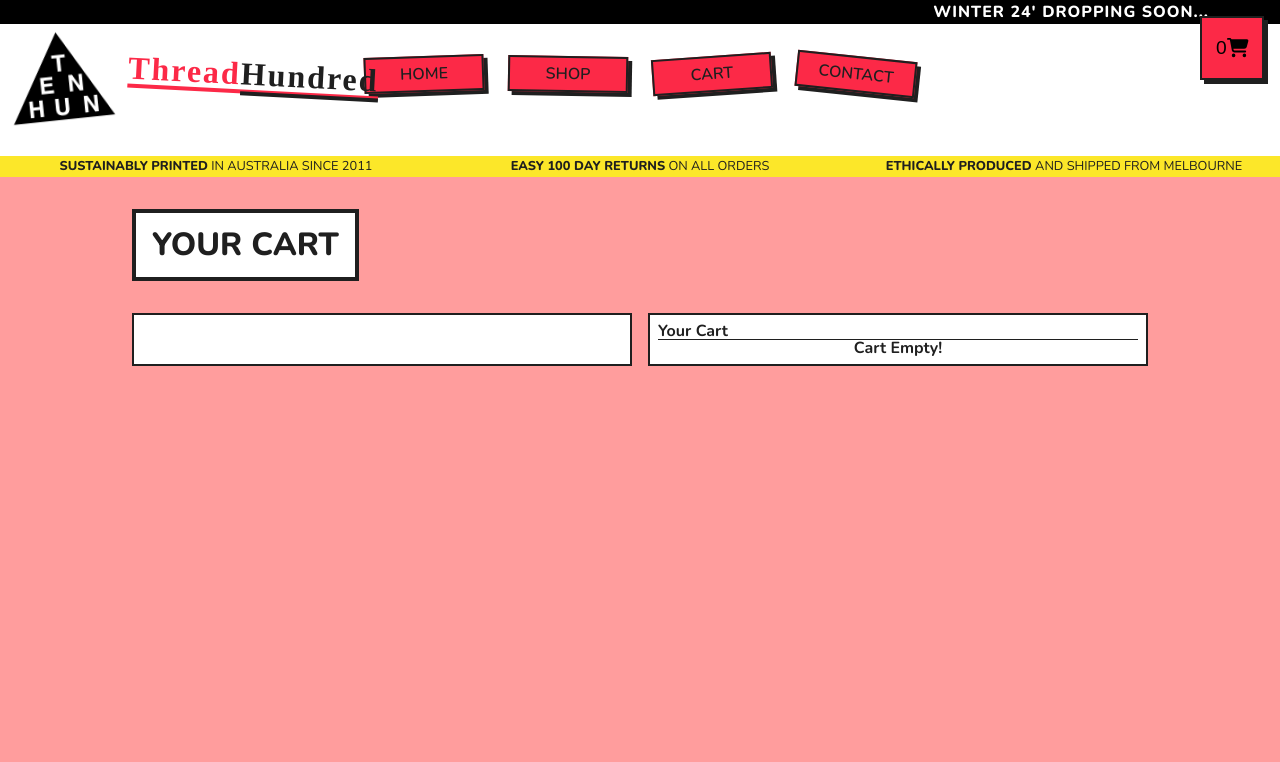
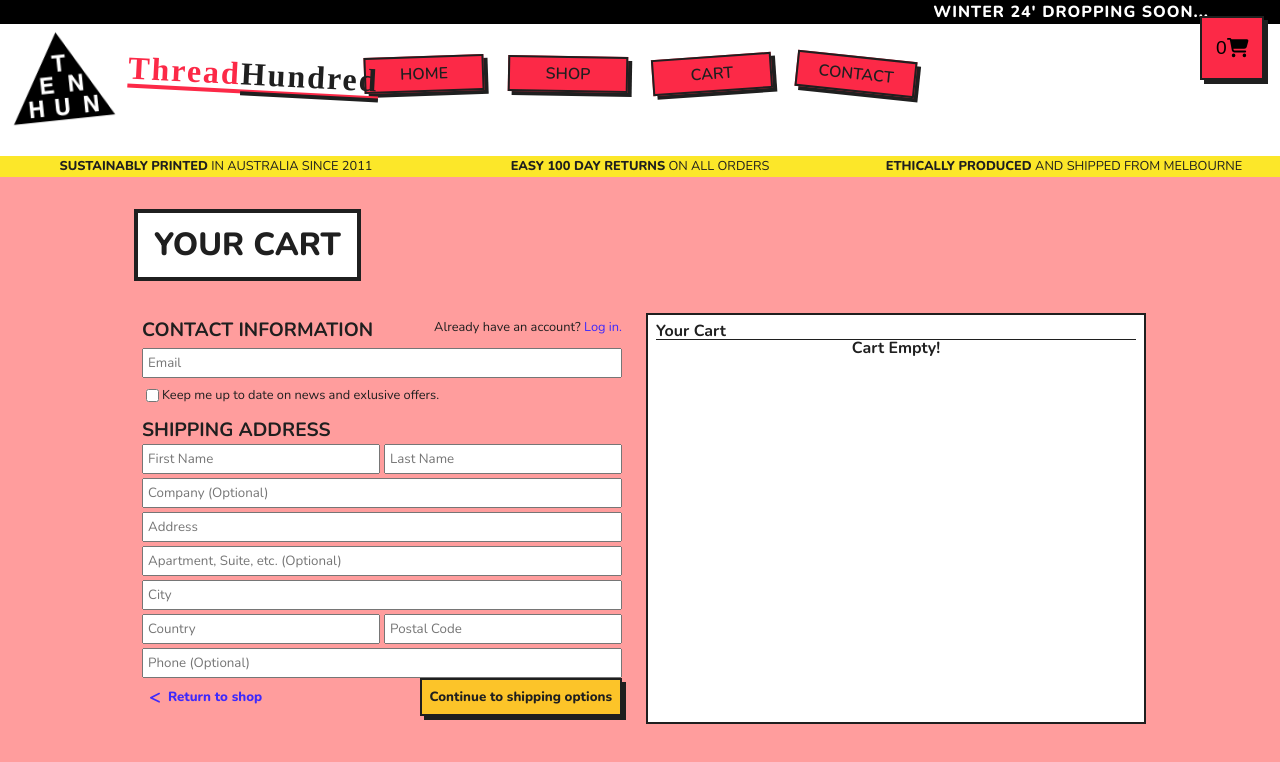
Before and after one commit to williamalowe/ThreadHundred, a React (Vite) app: page /cart in a window 1280 px wide. Shown: the top 762 px of the page. Built offline with nearby package versions, Linux system fonts and the light colour scheme; a web font is replaced by a local one.

Commit message:
feat: add checkoutform-component

```diff
--- /dev/null
+++ b/src/components/CheckoutForm/CheckoutForm.jsx
@@ -0,0 +1,46 @@
+import { FontAwesomeIcon } from '@fortawesome/react-fontawesome';
+import styles from './CheckoutForm.module.css';
+import { faLessThan } from '@fortawesome/free-solid-svg-icons';
+
+const CheckoutForm = () => {
+  return (
+    <form onSubmit={(e) => e.preventDefault()} className={styles.form}>
+      <div className={styles.contact}>
+        <div>
+          <h3>Contact Information</h3>
+          <p>Already have an account? <span>Log in.</span></p>
+        </div>
+        <input type="email" placeholder='Email'/>
+        <div className={styles.checkbox}>
+          <input type="checkbox" name="" id="" />
+          <label htmlFor="">Keep me up to date on news and exlusive offers.</label>
+        </div>
+      </div>
+      <div className={styles.shipping}>
+        <h3>Shipping Address</h3>
+        <div>
+          <input type="text" placeholder='First Name'/>
+          <input type="text" placeholder='Last Name'/>
+        </div>
+        <input type="text" placeholder='Company (Optional)'/>
+        <input type="text" placeholder='Address'/>
+        <input type="text" placeholder='Apartment, Suite, etc. (Optional)'/>
+        <input type="text" placeholder='City'/>
+        <div>
+          <input type="text" placeholder='Country'/>
+          <input type="text" placeholder='Postal Code'/>
+        </div>
+        <input type="text" placeholder='Phone (Optional)'/>
+      </div>
+      <div className={styles.buttons}>
+        <button>
+          <FontAwesomeIcon icon={faLessThan} />
+          Return to shop
+        </button>
+        <button disabled>Continue to shipping options</button>
+      </div>
+    </form>
+  )
+}
+
+export default CheckoutForm
--- /dev/null
+++ b/src/components/CheckoutForm/CheckoutForm.module.css
@@ -0,0 +1,81 @@
+.form {
+  height: 100%;
+  display: flex;
+  flex-direction: column;
+}
+.contact {
+  display: flex;
+  flex-direction: column;
+  gap: 0.5rem;
+}
+.contact>div {
+  display: flex;
+}
+.contact > div > h3 {
+  font-size: 1.2rem;
+  text-transform: uppercase;
+}
+.contact>div>p {
+  margin-left: auto;
+  font-size: 0.8rem;
+}
+.contact>div>p>span {
+  color: var(--highlight-darkblue);
+  cursor: pointer;
+}
+input {
+  padding: 0.25rem;
+  font-family: "Nunito", sans-serif;
+}
+.checkbox {
+  display: flex;
+  align-items: center;
+}
+.checkbox > input {
+  cursor: pointer;
+}
+.checkbox > label {
+  font-size: 0.8rem;
+}
+.shipping {
+  margin-top: 1rem;
+  display: flex;
+  flex-direction: column;
+  gap: 0.25rem;
+}
+.shipping > h3 {
+  font-size: 1.2rem;
+  text-transform: uppercase;
+}
+.shipping > div {
+  display: flex;
+  gap: 0.25rem;
+}
+.shipping > div > input {
+  flex: 1;
+}
+.buttons {
+  margin-top: auto;
+  display: flex;
+}
+.buttons > button {
+  font-family: "Nunito", sans-serif;
+  cursor: pointer;
+  padding: 0.5rem;
+  font-weight: 800;
+}
+.buttons > button:first-child {
+  border: none;
+  background: none;
+  display: flex;
+  gap: 0.5rem;
+  align-items: center;
+  color: var(--highlight-darkblue);
+}
+.buttons > button:last-child {
+  margin-left: auto;
+  border: 2px solid var(--text-color);
+  background: var(--highlight-orange);
+  color: var(--text-color);
+  box-shadow: 4px 4px var(--text-color);
+}
--- a/src/index.css
+++ b/src/index.css
@@ -8,6 +8,7 @@
 	--highlight-blue: #29fcd9;
 	--highlight-orange: #fcc429;
 	--highlight-pink: #ff9d9d;
+	--highlight-darkblue: #3e29fc;
 }
 
 html, body, div, span, applet, object, iframe,
--- a/src/views/Cart/Cart.jsx
+++ b/src/views/Cart/Cart.jsx
@@ -2,6 +2,7 @@ import styles from './Cart.module.css';
 import React, { useContext } from 'react'
 import { CartContext } from '../App/App'
 import CartList from '../../components/CartList/CartList';
+import CheckoutForm from '../../components/CheckoutForm/CheckoutForm';
 
 const Cart = () => {
   const { cart } = useContext(CartContext);
@@ -14,7 +15,7 @@ const Cart = () => {
         </div>
         <div className={styles.products}>
           <div className={styles.left}>
-
+            <CheckoutForm />
           </div>
           <div className={styles.right}>
             <h3>Your Cart</h3>
--- a/src/views/Cart/Cart.module.css
+++ b/src/views/Cart/Cart.module.css
@@ -27,7 +27,9 @@
   min-width: 480px;
   flex: 1;
   padding: 0.5rem;
+  width: 100%;
+}
+.right {
   background: #fff;
   border: 2px solid var(--text-color);
-  width: 100%;
 }
```
